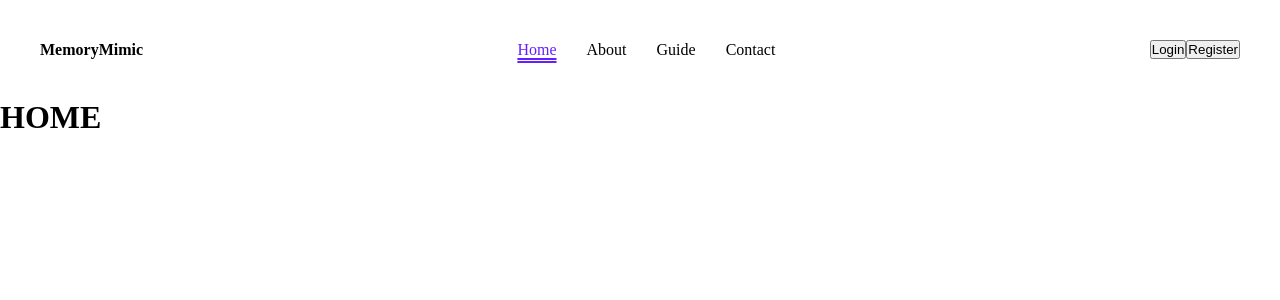
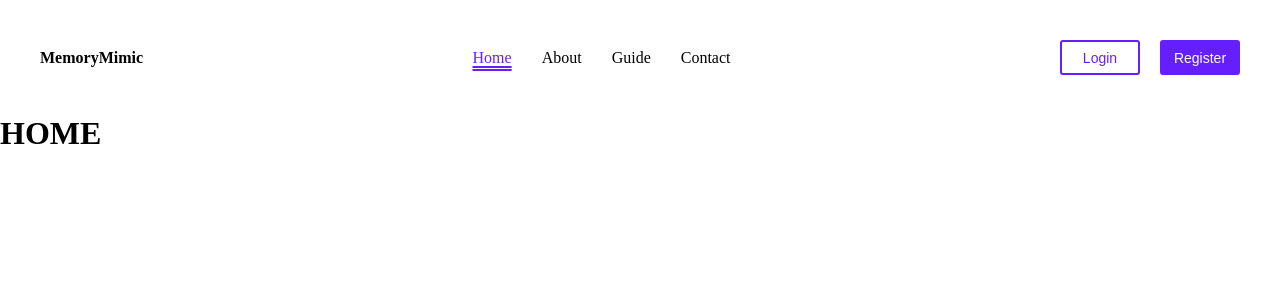
Before and after one commit to WinifredOgbeiwi/MemoryMimic-Fontend, a React (Vite) app: page / in a window 1280 px wide. Shown: the top 300 px of the page. Built offline with nearby package versions, Linux system fonts and the light colour scheme.

Commit message:
CREATION: Universal Button

```diff
--- /dev/null
+++ b/src/components/common/Button.jsx
@@ -0,0 +1,12 @@
+import React from 'react'
+import { Link } from 'react-router-dom'
+
+const Button = ({ text, location, specific }) => {
+    return (
+        <button className={`button ${specific}`}>
+            <Link className='button-content' to={location}>{text}</Link>
+        </button>
+    )
+}
+
+export default Button
--- a/src/index.css
+++ b/src/index.css
@@ -38,3 +38,36 @@ nav {
 .page-space {
     margin-top: 100px;
 }
+
+/* BUTTON */
+.button {
+    border-radius: 3px;
+    position: relative;
+    overflow: hidden;
+    background-size: 400%;
+    cursor: pointer;
+    font-size: var(--font-small);
+}
+
+
+.button:hover::before {
+    transform: scaleX(1);
+}
+
+.button-content {
+    position: relative;
+    z-index: 6;
+}
+
+.button::before {
+    content: "";
+    position: absolute;
+    top: 0;
+    left: 0;
+    transform: scaleX(0);
+    transform-origin: 0 50%;
+    width: 100%;
+    height: inherit;
+    border-radius: inherit;
+    transition: all 0.475s;
+}
--- a/src/layout/Header.jsx
+++ b/src/layout/Header.jsx
@@ -5,6 +5,7 @@ import { navdata } from "../constant/data";
 import { AiOutlineMenuUnfold } from "react-icons/ai";
 import { FaTimes } from "react-icons/fa";
 import { MOBILE_WINDOW_SIZE, Mapping } from "../utils/util";
+import Button from "../components/common/Button";
 
 const Header = () => {
 
@@ -50,8 +51,8 @@ const Header = () => {
                     )} />
             </ul>
                     <div className="nav_buttons">
-                        <button>Login</button>
-                        <button>Register</button>
+                        <Button text="Login " specific="nav_button2" />
+                        <Button text="Register" specific="nav_button" />
                     </div>
             </> :
             <>
--- a/src/styles/homepage.css
+++ b/src/styles/homepage.css
@@ -2,9 +2,10 @@
     text-decoration: underline var(--mainTc);
     text-underline-offset: .2rem;
     text-decoration-thickness: .11rem;
-    text-decoration-style:double;
+    text-decoration-style: double;
     color: var(--mainTc)
 }
+
 .nav-list {
     display: flex;
     gap: 30px;
@@ -13,9 +14,11 @@
 .nav-list a:hover {
     transform: scale(1.2);
 }
+
 .nav-menu {
     font-size: var(--font-heading-large);
 }
+
 .mobile-nav {
     display: block;
     position: absolute;
@@ -27,6 +30,45 @@
     z-index: 1000;
 }
 
+/* BUTTON */
+
+.nav_buttons {
+    display: flex;
+    gap: 20px;
+}
+
+.nav_button,
+.nav_button2 {
+    width: 5rem;
+    height: 2.2rem;
+    border: 2px solid var(--mainTc);
+}
+
+.nav_button {
+    background: var(--mainTc);
+    color: white;
+}
+
+.nav_button2 {
+    background: var(--mainBc);
+    color: var(--mainTc);
+}
+
+.nav_button:hover {
+    color: var(--mainTc);
+}
+
+.nav_button2:hover {
+    color: var(--mainBc);
+}
+
+.nav_button::before {
+    background: var(--mainBc);
+}
+.nav_button2::before {
+    background: var(--mainTc);
+}
+
 @media (max-width:768px) {
     .nav-list {
         flex-direction: column;
```
Lines whose indentation alone changed are shown as unchanged.
